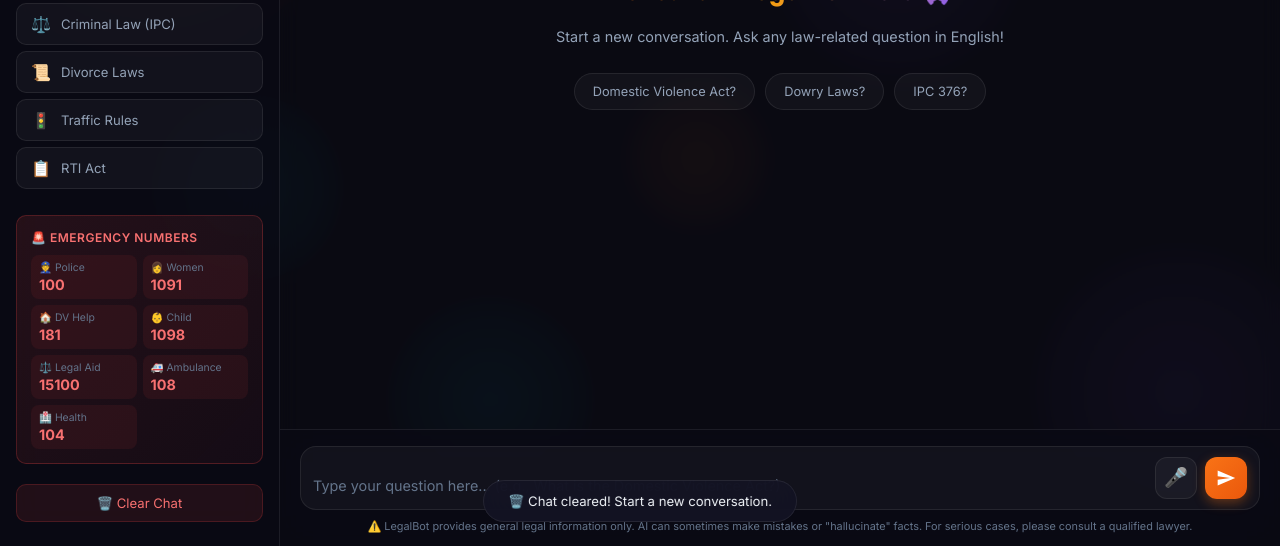
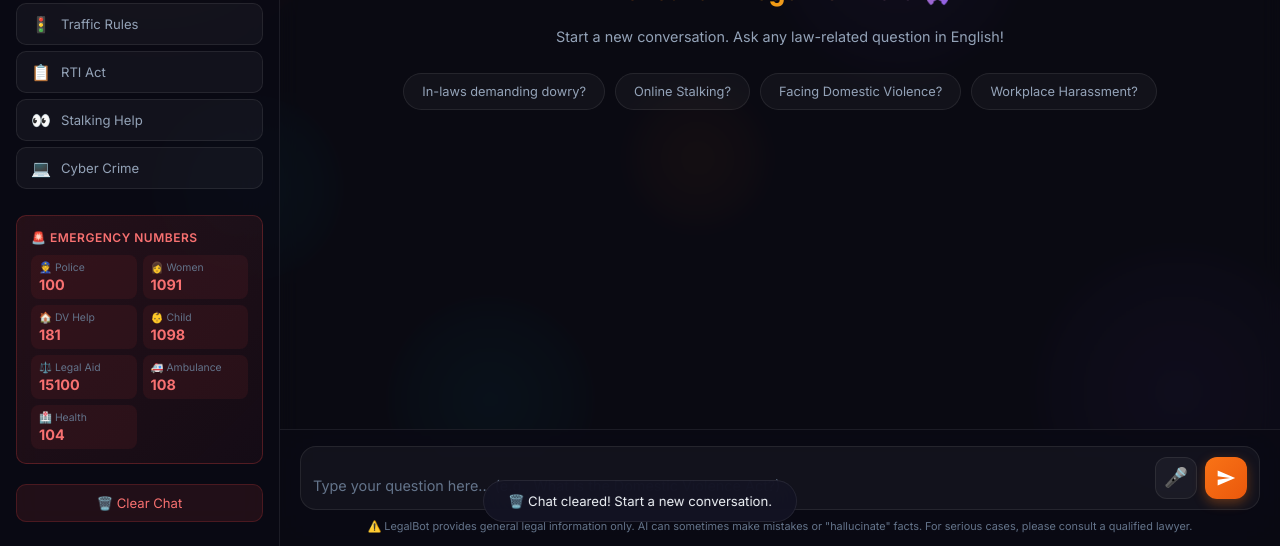
Before and after one commit to Yash-Yadav0/LEGALBOT-AI-CHATBOT, a plain HTML site: page frontend/index.html in a window 1280 px wide. Both pictures are taken after a click on the button "🗑️ Clear Chat". Shown: the part 254-800 px from the top of the page. Drawn offline with Linux system fonts and the light colour scheme; no server answers.

Commit message:
Added situation-based questions to UI

```diff
--- a/frontend/index.html
+++ b/frontend/index.html
@@ -90,6 +90,16 @@
           <span class="cat-icon">📋</span>
           <span>RTI Act</span>
         </button>
+
+        <button class="category-btn" id="btn-stalking" onclick="sendQuickQuery('stalking')">
+          <span class="cat-icon">👀</span>
+          <span>Stalking Help</span>
+        </button>
+
+        <button class="category-btn" id="btn-cyber" onclick="sendQuickQuery('cyber')">
+          <span class="cat-icon">💻</span>
+          <span>Cyber Crime</span>
+        </button>
       </div>
 
       <!-- Emergency Numbers -->
@@ -147,10 +157,10 @@
           <h2>Hello! I am LegalBot India 🙏</h2>
           <p>I will help you understand Indian laws and women safety laws in simple English. Ask any law-related question!</p>
           <div class="welcome-chips">
-            <button onclick="setInput('What is the Domestic Violence Act 2005?')">What is Domestic Violence Act 2005?</button>
-            <button onclick="setInput('What does the Dowry prohibition act say?')">What are the dowry laws?</button>
-            <button onclick="setInput('What to do about workplace harassment?')">Workplace harassment?</button>
-            <button onclick="setInput('What is IPC section 376?')">What is IPC 376?</button>
+            <button onclick="setInput('My in-laws are demanding dowry and threatening me. What should I do?')">In-laws demanding dowry?</button>
+            <button onclick="setInput('Someone is stalking me and messaging me constantly online. Is this a crime?')">Online Stalking?</button>
+            <button onclick="setInput('I am facing domestic violence at home. Where can I get immediate legal help?')">Facing Domestic Violence?</button>
+            <button onclick="setInput('My boss is making me uncomfortable with inappropriate comments. What are my rights?')">Workplace Harassment?</button>
           </div>
         </div>
 
--- a/frontend/script.js
+++ b/frontend/script.js
@@ -393,6 +393,8 @@ const QUICK_QUERIES = {
   divorce:  "What are the divorce laws in India? What does the Hindu Marriage Act say?",
   traffic:  "What are the traffic rules under the Motor Vehicles Act? How much is the fine?",
   rti:      "What is the RTI Act 2005? How can we request information from the government?",
+  stalking: "Someone is stalking me and messaging me constantly. What legal action can I take?",
+  cyber:    "My private photos were shared online without my consent. What should I do?",
 };
 
 function sendQuickQuery(category) {
@@ -449,9 +451,10 @@ async function clearChat() {
     <h2>Hello! I am LegalBot India 🙏</h2>
     <p>Start a new conversation. Ask any law-related question in English!</p>
     <div class="welcome-chips">
-      <button onclick="setInput('What is the Domestic Violence Act?')">Domestic Violence Act?</button>
-      <button onclick="setInput('What are the Dowry Laws?')">Dowry Laws?</button>
-      <button onclick="setInput('What is IPC 376?')">IPC 376?</button>
+      <button onclick="setInput('My in-laws are demanding dowry and threatening me. What should I do?')">In-laws demanding dowry?</button>
+      <button onclick="setInput('Someone is stalking me and messaging me constantly online. Is this a crime?')">Online Stalking?</button>
+      <button onclick="setInput('I am facing domestic violence at home. Where can I get immediate legal help?')">Facing Domestic Violence?</button>
+      <button onclick="setInput('My boss is making me uncomfortable with inappropriate comments. What are my rights?')">Workplace Harassment?</button>
     </div>`;
   chatMessages.appendChild(welcome);
 
```
